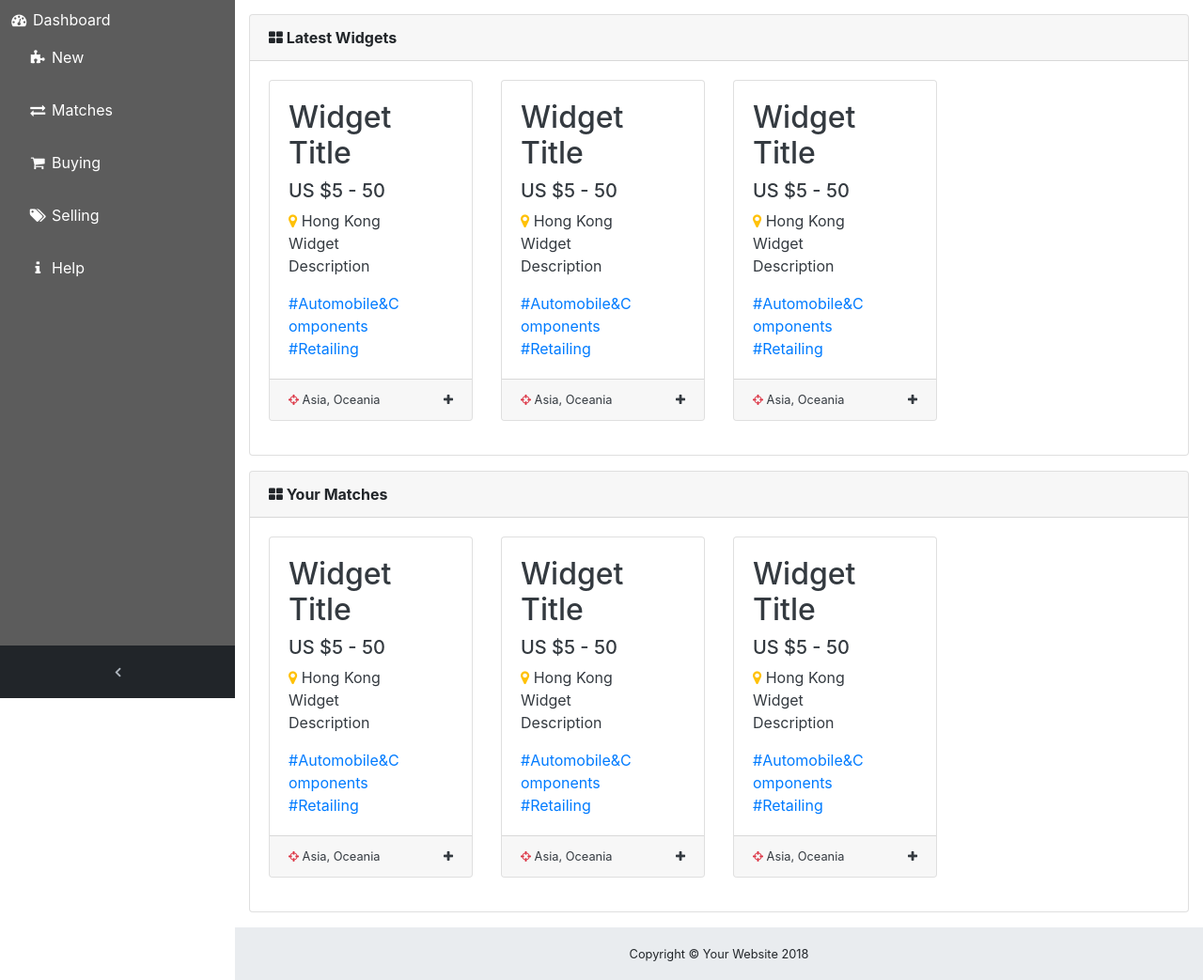
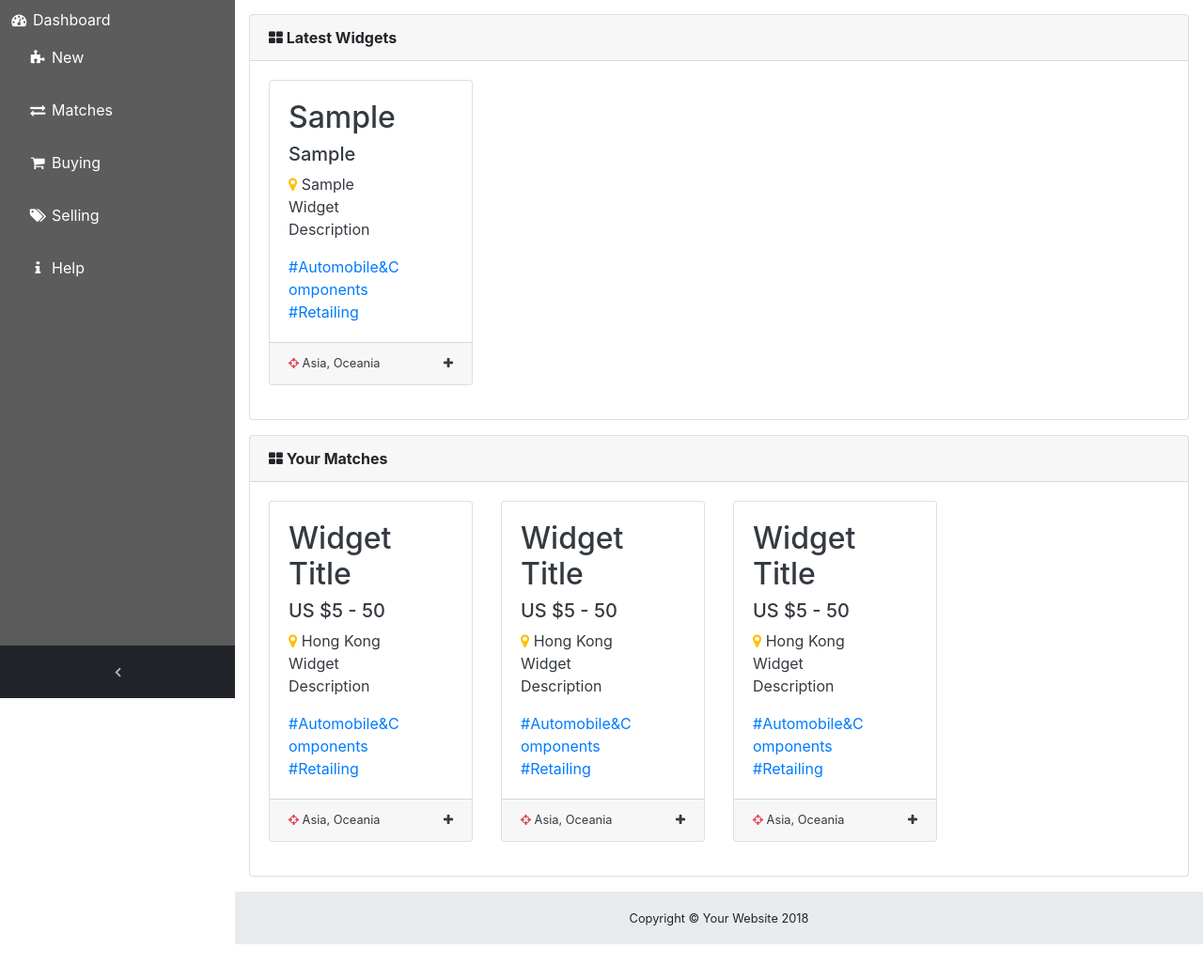
Before and after one commit to amykochu/Black, a Django app: template listing/templates/dashboard.html in a window 1280 px wide. Shown: the part 57-1100 px from the top of the page at 94% size. After the commit the page ends 1062 px from the top, so only its background shows below. Run offline with Django 3.2, Linux system fonts and the light colour scheme; the template is opened without the code that fills it: most values are stand-ins (such as "Sample title", 1, 10 or a date in 2020); some libraries are stand-ins or nearby versions.

Commit message:
Detail Page added On dashboard and search results

```diff
--- a/listing/templates/dashboard.html
+++ b/listing/templates/dashboard.html
@@ -9,6 +9,7 @@
           <b><i class="fa fa-th-large" aria-hidden="true"></i> Latest Widgets</b></div>
         <div class="card-body">
         	<div class="row">
+        {% for i in result %}
         <div class="col-xl-3 col-sm-6 mb-3">
           <div class="card text-dark bg-white o-hidden h-100">
             <div class="card-body">
@@ -17,9 +18,9 @@
               </div>
               <div class="mr-5">
 
-              <h2>Widget Title</h2>
-              <h5>US $5 - 50</h5>
-              <span><i class="fa fa-map-marker text-warning" aria-hidden="true"></i> Hong Kong</span>
+              <h2>{{ i.widget1 }}</h2>
+              <h5>{{ i.widget2 }}</h5>
+              <span><i class="fa fa-map-marker text-warning" aria-hidden="true"></i> {{ i.widget3 }}</span>
               <p>Widget Description</p>
               <div><a href="#">#Automobile&Components</a> <a href="#">#Retailing</a></div>
             </div>
@@ -27,57 +28,12 @@
             <span class="card-footer text-dark clearfix small z-1" href="#">
               <span class="float-left"><i class="fa fa-crosshairs text-danger" aria-hidden="true"></i> Asia, Oceania</span>
               <span class="float-right">
-                <a href="#" class="text-dark"><i class="fa fa-plus" aria-hidden="true"></i></a>
+                <a href="{% url 'detail-view' i.id %}" class="text-dark"><i class="fa fa-plus" aria-hidden="true"></i></a>
               </span>
             </span >
           </div>
         </div>
-        <div class="col-xl-3 col-sm-6 mb-3">
-          <div class="card text-dark bg-white o-hidden h-100">
-            <div class="card-body">
-              <div class="card-body-icon">
-
-              </div>
-              <div class="mr-5">
-
-              <h2>Widget Title</h2>
-              <h5>US $5 - 50</h5>
-              <span><i class="fa fa-map-marker text-warning" aria-hidden="true"></i> Hong Kong</span>
-              <p>Widget Description</p>
-             <div><a href="#">#Automobile&Components</a> <a href="#">#Retailing</a></div>
-            </div>
-            </div>
-            <span class="card-footer text-dark clearfix small z-1" href="#">
-              <span class="float-left"><i class="fa fa-crosshairs text-danger" aria-hidden="true"></i> Asia, Oceania</span>
-              <span class="float-right">
-                <a href="#" class="text-dark"><i class="fa fa-plus" aria-hidden="true"></i></a>
-              </span>
-            </span >
-          </div>
-        </div>
-         <div class="col-xl-3 col-sm-6 mb-3">
-          <div class="card text-dark bg-white o-hidden h-100">
-            <div class="card-body">
-              <div class="card-body-icon">
-
-              </div>
-              <div class="mr-5">
-
-              <h2>Widget Title</h2>
-              <h5>US $5 - 50</h5>
-              <span><i class="fa fa-map-marker text-warning" aria-hidden="true"></i> Hong Kong</span>
-              <p>Widget Description</p>
-              <div><a href="#">#Automobile&Components</a> <a href="#">#Retailing</a></div>
-            </div>
-            </div>
-            <span class="card-footer text-dark clearfix small z-1" href="#">
-              <span class="float-left"><i class="fa fa-crosshairs text-danger" aria-hidden="true"></i> Asia, Oceania</span>
-              <span class="float-right">
-                <a href="#" class="text-dark"><i class="fa fa-plus" aria-hidden="true"></i></a>
-              </span>
-            </span >
-          </div>
-        </div>
+        {% endfor %}
       	</div>
       </div>
   </div>
--- a/listing/templates/search_page.html
+++ b/listing/templates/search_page.html
@@ -32,6 +32,7 @@
     <span class="card-footer text-dark clearfix small z-1" href="#">
       <span class="float-left"><i class="fa fa-crosshairs text-danger" aria-hidden="true"></i> Asia, Oceania</span>
       <span class="float-right">
+      <a href="{% url 'detail-view' i.id %}" class="text-dark"><i class="fa fa-plus" aria-hidden="true"></i></a>
       </span>
     </span >
     </div>
```
Also changed, not shown: listing/templates/widget_detail.html (added, +22 -0 lines), listing/views.py (+11 -1 lines).
